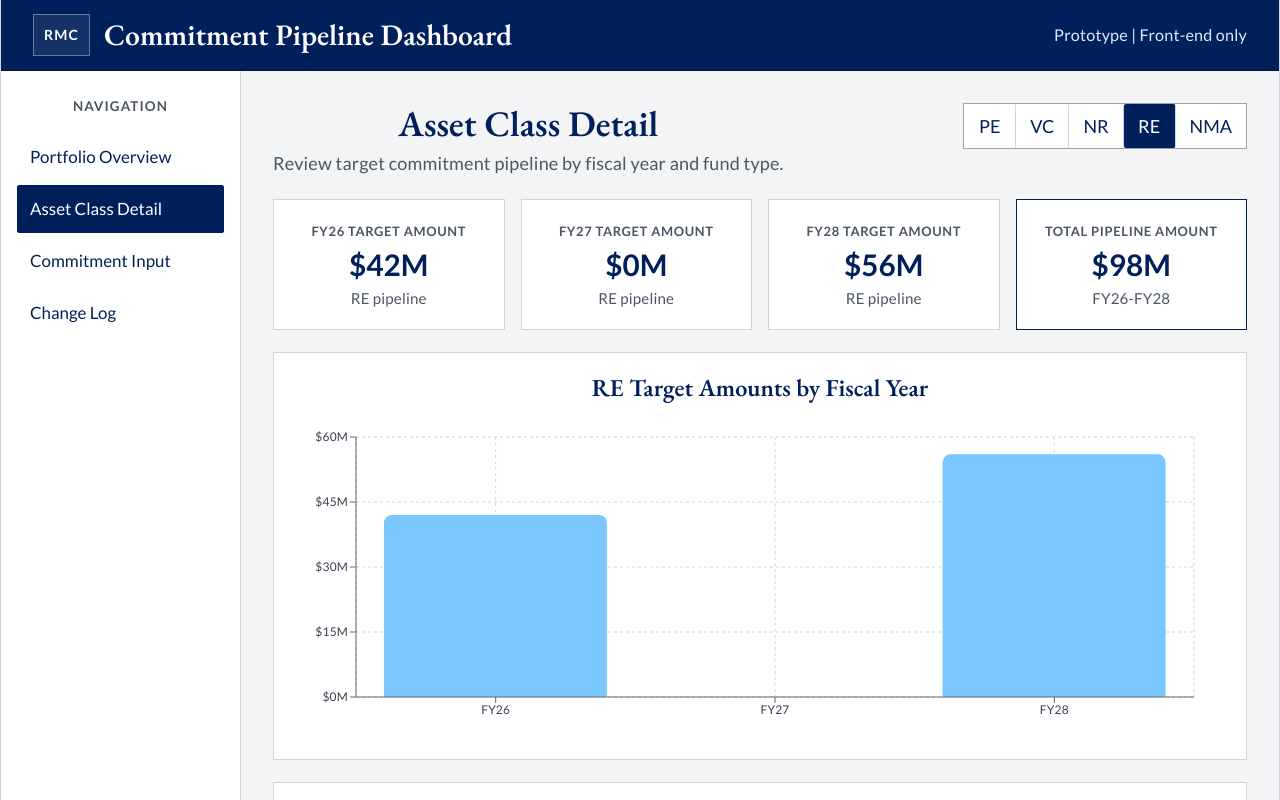
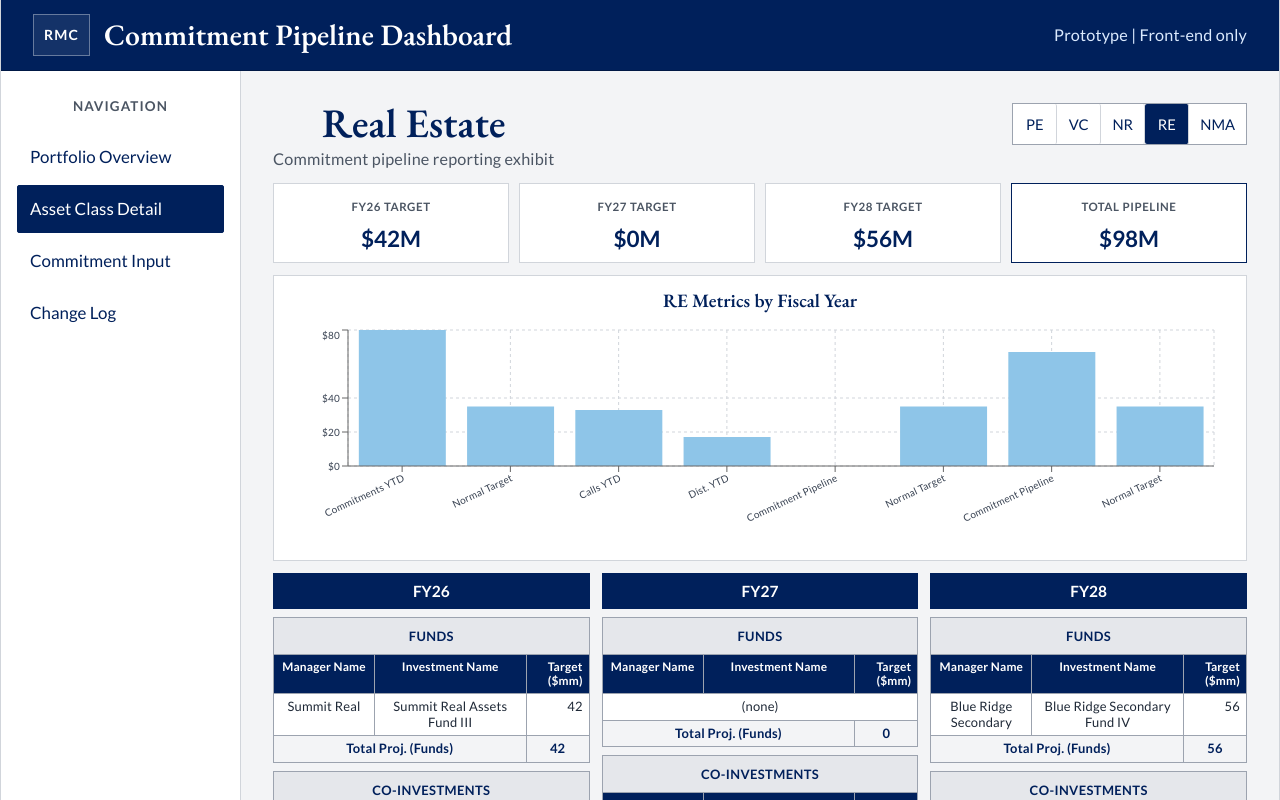
Before and after one commit to gwr-1/rmc-commitment-dashboard, a React (Vite) app: page / in a window 1280 px wide. Both pictures are taken after a click on the button "Asset Class Detail". Shown: the top 800 px of the page. Built offline with nearby package versions, Linux system fonts and the light colour scheme.

Commit message:
Refactor asset class detail to compact report layout

```diff
--- a/src/App.css
+++ b/src/App.css
@@ -417,6 +417,155 @@ a {
   padding: 22px;
 }
 
+.asset-detail-view {
+  gap: 12px;
+}
+
+.asset-report-header {
+  display: flex;
+  justify-content: space-between;
+  gap: 18px;
+  align-items: flex-start;
+}
+
+.asset-report-header h2 {
+  font-size: 2.25rem;
+  line-height: 1;
+}
+
+.asset-report-header p {
+  margin-top: 2px;
+  font-size: 0.9rem;
+}
+
+.asset-detail-view .asset-selector-button {
+  min-width: 44px;
+  padding: 7px 11px;
+  font-size: 0.82rem;
+}
+
+.asset-kpi-row {
+  display: grid;
+  grid-template-columns: repeat(4, minmax(0, 1fr));
+  gap: 10px;
+}
+
+.asset-kpi-row .summary-card {
+  min-height: 62px;
+  padding: 10px 12px;
+  justify-content: center;
+}
+
+.asset-kpi-row .summary-label {
+  font-size: 0.64rem;
+}
+
+.asset-kpi-row .summary-value {
+  font-size: 1.25rem;
+  line-height: 1.1;
+}
+
+.asset-report-chart {
+  gap: 8px;
+  padding: 12px 14px 8px;
+}
+
+.asset-report-chart h3 {
+  font-size: 1.05rem;
+}
+
+.asset-fiscal-grid {
+  display: grid;
+  grid-template-columns: repeat(3, minmax(0, 1fr));
+  gap: 12px;
+}
+
+.asset-fiscal-column {
+  display: grid;
+  align-content: start;
+  gap: 8px;
+}
+
+.asset-fiscal-column h3 {
+  padding: 5px 8px;
+  background: var(--navy);
+  color: #ffffff;
+  font-family: 'Lato', 'Segoe UI', Arial, sans-serif;
+  font-size: 0.86rem;
+  font-weight: 700;
+  text-align: center;
+}
+
+.asset-report-table-block {
+  display: grid;
+  gap: 0;
+}
+
+.asset-report-table-title {
+  padding: 5px 7px;
+  border: 1px solid var(--border-strong);
+  border-bottom: 0;
+  background: #e5e7eb;
+  color: var(--navy);
+  font-size: 0.72rem;
+  font-weight: 700;
+  text-transform: uppercase;
+  letter-spacing: 0.03em;
+}
+
+.asset-report-table {
+  width: 100%;
+  border-collapse: collapse;
+  table-layout: fixed;
+  background: #ffffff;
+}
+
+.asset-report-table th,
+.asset-report-table td {
+  padding: 5px 6px;
+  border: 1px solid var(--border-strong);
+  color: var(--text);
+  font-size: 0.72rem;
+  line-height: 1.2;
+  vertical-align: top;
+}
+
+.asset-report-table th {
+  background: var(--navy);
+  color: #ffffff;
+  font-size: 0.66rem;
+  font-weight: 700;
+  text-transform: none;
+}
+
+.asset-report-table th:nth-child(1),
+.asset-report-table td:nth-child(1) {
+  width: 32%;
+}
+
+.asset-report-table th:nth-child(2),
+.asset-report-table td:nth-child(2) {
+  width: 48%;
+}
+
+.asset-report-table th:nth-child(3),
+.asset-report-table td:nth-child(3) {
+  width: 20%;
+  text-align: right;
+}
+
+.asset-report-none {
+  color: var(--text-muted);
+  font-style: italic;
+  text-align: center;
+}
+
+.asset-report-total-row td {
+  background: #f3f4f6;
+  color: var(--navy);
+  font-weight: 700;
+}
+
 .fiscal-year-sections {
   display: grid;
   gap: 18px;
@@ -619,7 +768,16 @@ a {
     grid-template-columns: repeat(2, minmax(0, 1fr));
   }
 
+  .asset-kpi-row,
+  .asset-fiscal-grid {
+    grid-template-columns: 1fr;
+  }
+
   .view-header-row {
+    flex-direction: column;
+  }
+
+  .asset-report-header {
     flex-direction: column;
   }
 
@@ -646,6 +804,7 @@ a {
 
   .sidebar-nav,
   .summary-cards-grid,
+  .asset-kpi-row,
   .input-controls-panel {
     grid-template-columns: 1fr;
   }
--- a/src/App.jsx
+++ b/src/App.jsx
@@ -27,6 +27,13 @@ const commitmentTypes = ['Fund', 'Co-Investment']
 const managerTypes = ['Current', 'New']
 const statusOptions = ['Closed', 'Pipeline', 'Under Review', 'Delayed', 'Removed']
 const changeTypes = ['Added', 'Edited', 'Deleted']
+const assetClassNames = {
+  PE: 'Private Equity',
+  VC: 'Venture Capital',
+  NR: 'Natural Resources',
+  RE: 'Real Estate',
+  NMA: 'Non-Marketable Alternatives',
+}
 
 const fieldLabels = {
   managerType: 'Current/New Mgr.',
@@ -170,6 +177,29 @@ function AssetClassDetail({ commitmentData }) {
     (commitment) => commitment.assetClass === selectedAssetClass
   )
 
+  const chartMetricOrder = [
+    { fiscalYear: 'FY26', metric: 'Commitments YTD' },
+    { fiscalYear: 'FY26', metric: 'Normal Target' },
+    { fiscalYear: 'FY26', metric: 'Calls YTD' },
+    { fiscalYear: 'FY26', metric: 'Distributions YTD', label: 'Dist. YTD' },
+    { fiscalYear: 'FY27', metric: 'Commitment Pipeline' },
+    { fiscalYear: 'FY27', metric: 'Normal Target' },
+    { fiscalYear: 'FY28', metric: 'Commitment Pipeline' },
+    { fiscalYear: 'FY28', metric: 'Normal Target' },
+  ]
+
+  const assetClassChartData = chartMetricOrder.map((item) => {
+    const metricRow = portfolioMetrics.find(
+      (row) => row.fiscalYear === item.fiscalYear && row.metric === item.metric
+    )
+
+    return {
+      fiscalYear: item.fiscalYear,
+      label: item.label || item.metric,
+      value: metricRow?.[selectedAssetClass] || 0,
+    }
+  })
+
   const totalsByFiscalYear = fiscalYears.map((fiscalYear) => {
     const targetAmount = filteredCommitments
       .filter((commitment) => commitment.fiscalYear === fiscalYear)
@@ -190,12 +220,20 @@ function AssetClassDetail({ commitmentData }) {
     return groups
   }, {})
 
+  const getRowsByType = (fiscalYear, commitmentType) =>
+    commitmentsByFiscalYear[fiscalYear].filter(
+      (commitment) => commitment.commitmentType === commitmentType
+    )
+
+  const getTotalByType = (rows) =>
+    rows.reduce((total, commitment) => total + commitment.targetAmount, 0)
+
   return (
-    <section className="view-panel">
-      <div className="view-header-row">
+    <section className="view-panel asset-detail-view">
+      <div className="asset-report-header">
         <div>
-          <h2>Asset Class Detail</h2>
-          <p>Review target commitment pipeline by fiscal year and fund type.</p>
+          <h2>{assetClassNames[selectedAssetClass]}</h2>
+          <p>Commitment pipeline reporting exhibit</p>
         </div>
 
         <div className="asset-selector" aria-label="Asset class selector">
@@ -214,39 +252,46 @@ function AssetClassDetail({ commitmentData }) {
         </div>
       </div>
 
-      <div className="summary-cards-grid">
+      <div className="asset-kpi-row">
         {totalsByFiscalYear.map((row) => (
           <div className="summary-card" key={row.fiscalYear}>
-            <span className="summary-label">{row.fiscalYear} Target Amount</span>
+            <span className="summary-label">{row.fiscalYear} Target</span>
             <strong className="summary-value">{formatMillions(row.targetAmount)}</strong>
-            <span className="summary-detail">{selectedAssetClass} pipeline</span>
           </div>
         ))}
         <div className="summary-card summary-card-total">
-          <span className="summary-label">Total Pipeline Amount</span>
+          <span className="summary-label">Total Pipeline</span>
           <strong className="summary-value">{formatMillions(totalPipelineAmount)}</strong>
-          <span className="summary-detail">FY26-FY28</span>
         </div>
       </div>
 
-      <div className="chart-container">
-        <h3>{selectedAssetClass} Target Amounts by Fiscal Year</h3>
-        <ResponsiveContainer width="100%" height={320}>
+      <div className="chart-container asset-report-chart">
+        <h3>{selectedAssetClass} Metrics by Fiscal Year</h3>
+        <ResponsiveContainer width="100%" height={230}>
           <BarChart
-            data={totalsByFiscalYear}
-            margin={{ top: 20, right: 30, left: 0, bottom: 10 }}
+            data={assetClassChartData}
+            margin={{ top: 8, right: 18, left: 0, bottom: 28 }}
           >
             <CartesianGrid strokeDasharray="3 3" stroke="#d1d5db" />
             <XAxis
-              dataKey="fiscalYear"
-              tick={{ fill: '#374151', fontSize: 12 }}
+              dataKey="label"
+              interval={0}
+              angle={-25}
+              textAnchor="end"
+              height={58}
+              tick={{ fill: '#374151', fontSize: 10 }}
             />
             <YAxis
-              tick={{ fill: '#374151', fontSize: 12 }}
-              tickFormatter={(value) => `$${value / 1000000}M`}
+              tick={{ fill: '#374151', fontSize: 10 }}
+              tickFormatter={(value) => `$${value}`}
             />
             <Tooltip
-              formatter={(value) => [formatMillions(value), 'Target Amount']}
+              formatter={(value) => [`$${value}M`, selectedAssetClass]}
+              labelFormatter={(label, payload) =>
+                payload?.[0]?.payload
+                  ? `${payload[0].payload.fiscalYear} - ${label}`
+                  : label
+              }
               contentStyle={{
                 backgroundColor: '#ffffff',
                 border: '1px solid #d1d5db',
@@ -256,89 +301,77 @@ function AssetClassDetail({ commitmentData }) {
               labelStyle={{ color: '#1f2937' }}
             />
             <Bar
-              dataKey="targetAmount"
-              fill="#7ac7ff"
-              radius={[8, 8, 0, 0]}
-              name="Target Amount"
+              dataKey="value"
+              fill="#8ec5e8"
+              name={selectedAssetClass}
             />
           </BarChart>
         </ResponsiveContainer>
       </div>
 
-      <div className="fiscal-year-sections">
+      <div className="asset-fiscal-grid">
         {fiscalYears.map((fiscalYear) => {
-          const fiscalYearCommitments = commitmentsByFiscalYear[fiscalYear]
+          const fundRows = getRowsByType(fiscalYear, 'Fund')
+          const coInvestmentRows = getRowsByType(fiscalYear, 'Co-Investment')
 
           return (
-            <section className="fiscal-year-panel" key={fiscalYear}>
-              <div className="fiscal-year-heading">
-                <div>
-                  <h3>{fiscalYear}</h3>
-                  <span>{formatMillions(totalsByFiscalYear.find((row) => row.fiscalYear === fiscalYear).targetAmount)} total target</span>
-                </div>
-                <span className="record-count">{fiscalYearCommitments.length} records</span>
-              </div>
-
-              {commitmentTypes.map((commitmentType) => {
-                const rows = fiscalYearCommitments.filter(
-                  (commitment) => commitment.commitmentType === commitmentType
-                )
-
-                return (
-                  <div className="commitment-table-group" key={commitmentType}>
-                    <div className="table-group-heading">
-                      <h4>{commitmentType}s</h4>
-                      <span>{formatMillions(rows.reduce((total, row) => total + row.targetAmount, 0))}</span>
-                    </div>
-
-                    {rows.length > 0 ? (
-                      <div className="commitment-table-wrap">
-                        <table className="commitment-table">
-                          <thead>
-                            <tr>
-                              <th>Manager</th>
-                              <th>Investment Name</th>
-                              <th>Commitment Type</th>
-                              <th>Target Amount</th>
-                              <th>Status</th>
-                              <th>Submission Status</th>
-                              <th>Expected Quarter</th>
-                              <th>Notes</th>
-                            </tr>
-                          </thead>
-                          <tbody>
-                            {rows.map((commitment) => (
-                              <tr key={commitment.id}>
-                                <td>{commitment.manager}</td>
-                                <td>{commitment.investmentName}</td>
-                                <td>{commitment.commitmentType}</td>
-                                <td>{formatMillions(commitment.targetAmount)}</td>
-                                <td>
-                                  <span className={`status-pill status-${commitment.status.toLowerCase().replace(/\s+/g, '-')}`}>
-                                    {commitment.status}
-                                  </span>
-                                </td>
-                                <td>{commitment.submissionStatus}</td>
-                                <td>{commitment.expectedQuarter}</td>
-                                <td>{commitment.notes}</td>
-                              </tr>
-                            ))}
-                          </tbody>
-                        </table>
-                      </div>
-                    ) : (
-                      <div className="empty-table-state">
-                        No {commitmentType.toLowerCase()} commitments for {fiscalYear}.
-                      </div>
-                    )}
-                  </div>
-                )
-              })}
+            <section className="asset-fiscal-column" key={fiscalYear}>
+              <h3>{fiscalYear}</h3>
+              <AssetReportTable
+                title="Funds"
+                rows={fundRows}
+                totalLabel="Total Proj. (Funds)"
+                totalAmount={getTotalByType(fundRows)}
+              />
+              <AssetReportTable
+                title="Co-Investments"
+                rows={coInvestmentRows}
+                totalLabel="Total Proj. (Co-Invest)"
+                totalAmount={getTotalByType(coInvestmentRows)}
+              />
             </section>
           )
         })}
       </div>
     </section>
+  )
+}
+
+function AssetReportTable({ title, rows, totalLabel, totalAmount }) {
+  return (
+    <div className="asset-report-table-block">
+      <div className="asset-report-table-title">{title}</div>
+      <table className="asset-report-table">
+        <thead>
+          <tr>
+            <th>Manager Name</th>
+            <th>Investment Name</th>
+            <th>Target ($mm)</th>
+          </tr>
+        </thead>
+        <tbody>
+          {rows.length > 0 ? (
+            rows.map((commitment) => (
+              <tr key={commitment.id}>
+                <td>{commitment.manager}</td>
+                <td>{commitment.investmentName}</td>
+                <td>{toMillions(commitment.targetAmount).toFixed(0)}</td>
+              </tr>
+            ))
+          ) : (
+            <tr>
+              <td className="asset-report-none" colSpan="3">
+                (none)
+              </td>
+            </tr>
+          )}
+          <tr className="asset-report-total-row">
+            <td colSpan="2">{totalLabel}</td>
+            <td>{toMillions(totalAmount).toFixed(0)}</td>
+          </tr>
+        </tbody>
+      </table>
+    </div>
   )
 }
 
```
